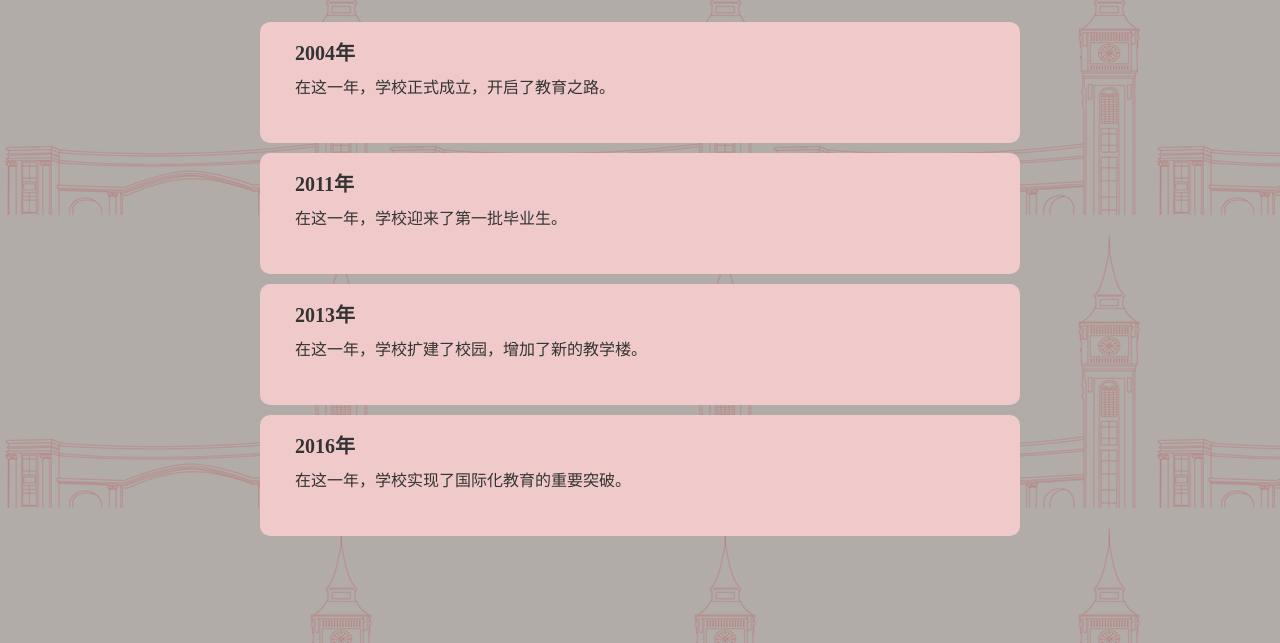
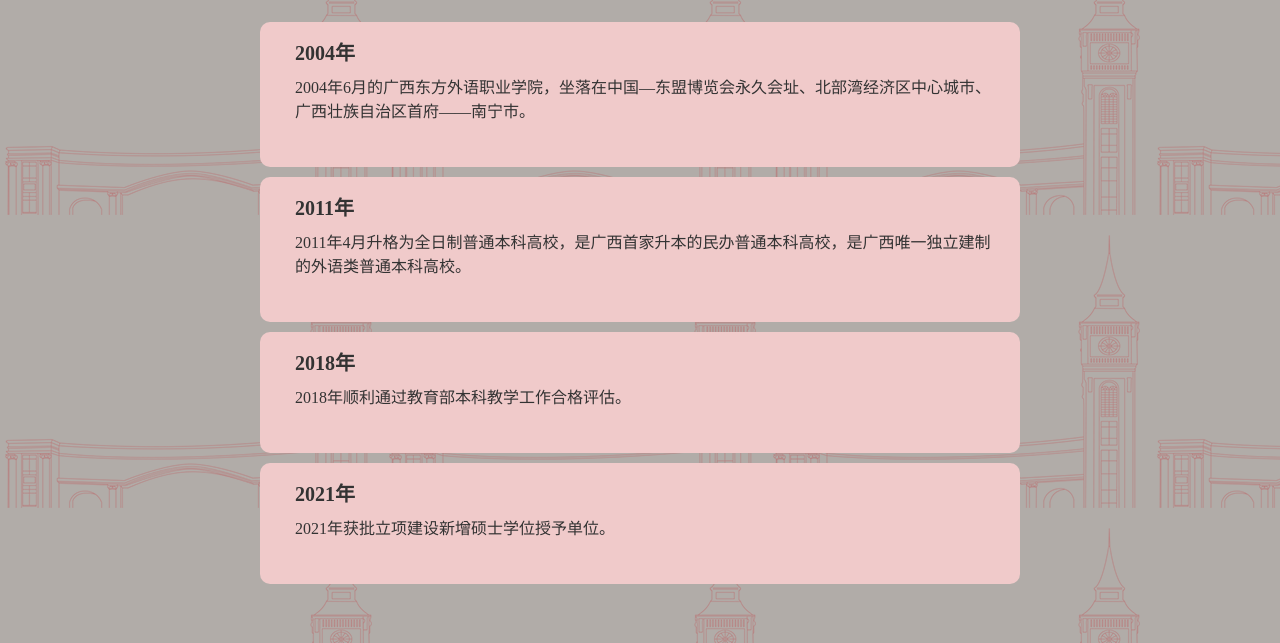
Before and after one commit to TONGXIE1907/Anniversary-of-the-founding-of-school, a plain HTML site: page History.html in a window 1280 px wide. Shown: the part 78-721 px from the top of the page. Drawn offline with Linux system fonts and the light colour scheme; grey boxes are pictures that could not be loaded.

Commit message:
Update History.html

```diff
--- a/History.html
+++ b/History.html
@@ -110,7 +110,7 @@
 
                     <div class="description">
                         <h2>2004年</h2>
-                        <p>在这一年，学校正式成立，开启了教育之路。</p>
+                        <p>2004年6月的广西东方外语职业学院，坐落在中国—东盟博览会永久会址、北部湾经济区中心城市、广西壮族自治区首府——南宁市。</p>
                     </div>
                 </div>
             </div>
@@ -119,7 +119,7 @@
 
                     <div class="description">
                         <h2>2011年</h2>
-                        <p>在这一年，学校迎来了第一批毕业生。</p>
+                        <p>2011年4月升格为全日制普通本科高校，是广西首家升本的民办普通本科高校，是广西唯一独立建制的外语类普通本科高校。</p>
                     </div>
                 </div>
             </div>
@@ -127,8 +127,8 @@
                 <div class="timeline-content">
 
                     <div class="description">
-                        <h2>2013年</h2>
-                        <p>在这一年，学校扩建了校园，增加了新的教学楼。</p>
+                        <h2>2018年</h2>
+                        <p>2018年顺利通过教育部本科教学工作合格评估。</p>
                     </div>
                 </div>
             </div>
@@ -136,8 +136,8 @@
                 <div class="timeline-content">
 
                     <div class="description">
-                        <h2>2016年</h2>
-                        <p>在这一年，学校实现了国际化教育的重要突破。</p>
+                        <h2>2021年</h2>
+                        <p>2021年获批立项建设新增硕士学位授予单位。</p>
                     </div>
                 </div>
             </div>
```
